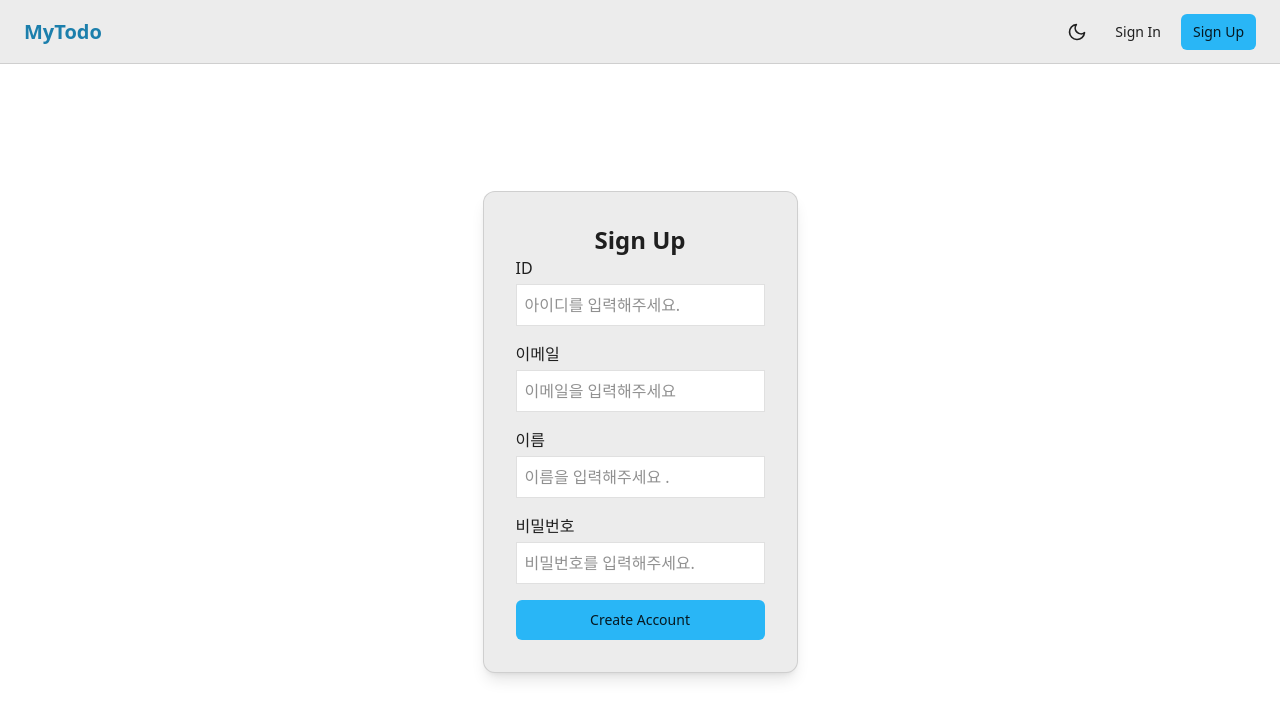
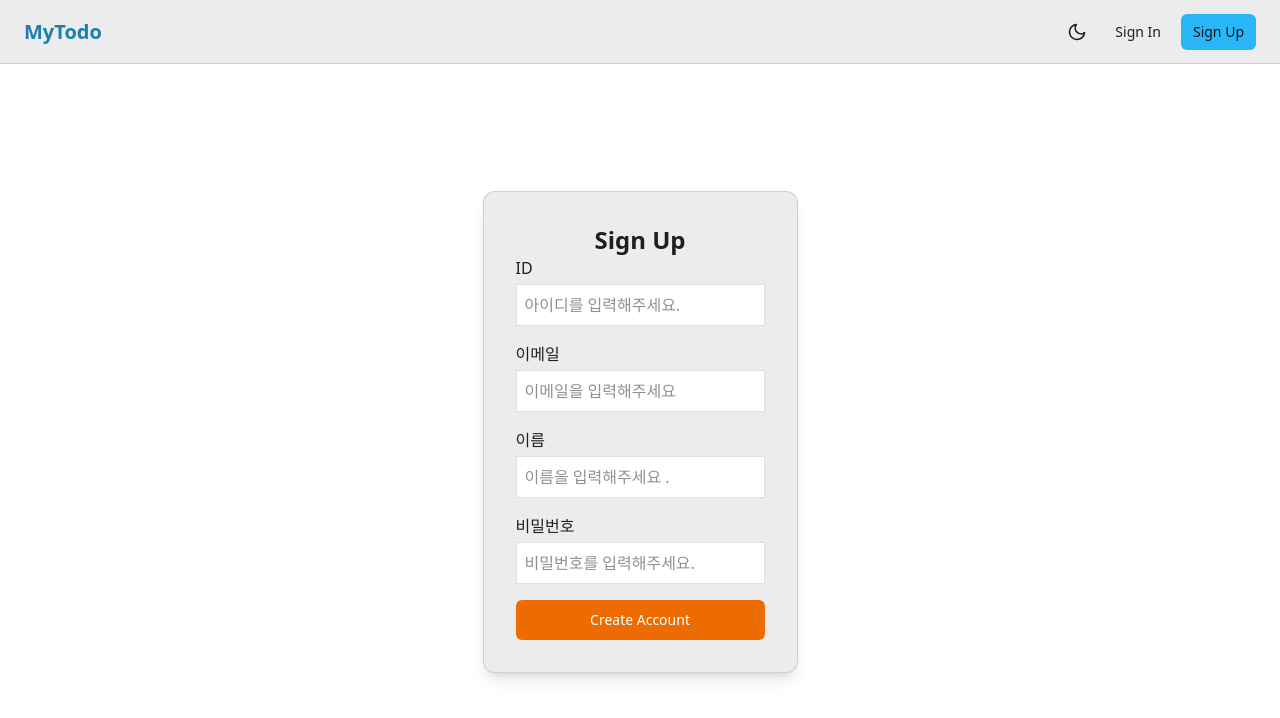
Before and after one commit to hanm9el/lecture-16-zustand, a React (Vite) app: page /sign-up in a window 1280 px wide. Shown: the top 718 px of the page. Built offline with nearby package versions, Linux system fonts and the light colour scheme.

Commit message:
Button 컴포넌트 분리

```diff
--- /dev/null
+++ b/src/components/common/Button.tsx
@@ -0,0 +1,56 @@
+import type { ButtonHTMLAttributes } from "react";
+import { twMerge } from "tailwind-merge";
+
+interface ButtonProps extends ButtonHTMLAttributes<HTMLButtonElement> {
+    fullWidth?: boolean;
+    variant?: "primary" | "secondary" | "outlined" | "success" | "error" | "warning" | "info";
+}
+
+function Button({ className, fullWidth, variant = "primary", ...props }: ButtonProps) {
+    return (
+        <button
+            className={twMerge(
+                ["h-10", "px-4", "py-2"],
+                fullWidth && ["w-full"],
+                ["flex", "justify-center", "items-center"],
+                ["rounded-md", "text-sm", "font-medium"],
+                ["transition"],
+                variant === "primary" && [
+                    "bg-primary-main",
+                    "text-primary-contrastText",
+                    "hover:bg-primary-dark",
+                ],
+                variant === "secondary" && [
+                    "bg-secondary-main",
+                    "text-secondary-contrastText",
+                    "hover:bg-secondary-dark",
+                ],
+                variant === "success" && [
+                    "bg-success-main",
+                    "text-success-contrastText",
+                    "hover:bg-success-dark",
+                ],
+                variant === "error" && [
+                    "bg-error-main",
+                    "text-error-contrastText",
+                    "hover:bg-error-dark",
+                ],
+                variant === "warning" && [
+                    "bg-warning-main",
+                    "text-warning-contrastText",
+                    "hover:bg-warning-dark",
+                ],
+                variant === "info" && [
+                    "bg-info-main",
+                    "text-info-contrastText",
+                    "hover:bg-info-dark",
+                ],
+                variant === "outlined" && ["border", "border-divider"],
+                className,
+            )}
+            {...props}
+        />
+    );
+}
+
+export default Button;
--- a/src/pages/SignUp.tsx
+++ b/src/pages/SignUp.tsx
@@ -2,6 +2,7 @@
 import { useNavigate } from "react-router";
 import { twMerge } from "tailwind-merge";
 import Input from "../components/common/Input.tsx";
+import Button from "../components/common/Button.tsx";
 
 type SignUpFormValues = {
     userId: string;
@@ -149,22 +150,7 @@
                         </div>
                     )}
 
-                    <button
-                        className={twMerge(
-                            ["h-10", "px-4", "py-2"],
-                            ["w-full"],
-                            ["flex", "justify-center", "items-center"],
-                            ["rounded-md", "text-sm", "font-medium"],
-                            ["transition"],
-                            [
-                                "bg-primary-main",
-                                "text-primary-contrastText",
-                                "hover:bg-primary-dark",
-                            ],
-                        )}
-                    >
-                        Create Account
-                    </button>
+                    <Button fullWidth={true} variant={"warning"}>Create Account</Button>
                 </form>
             </div>
         </div>
```
